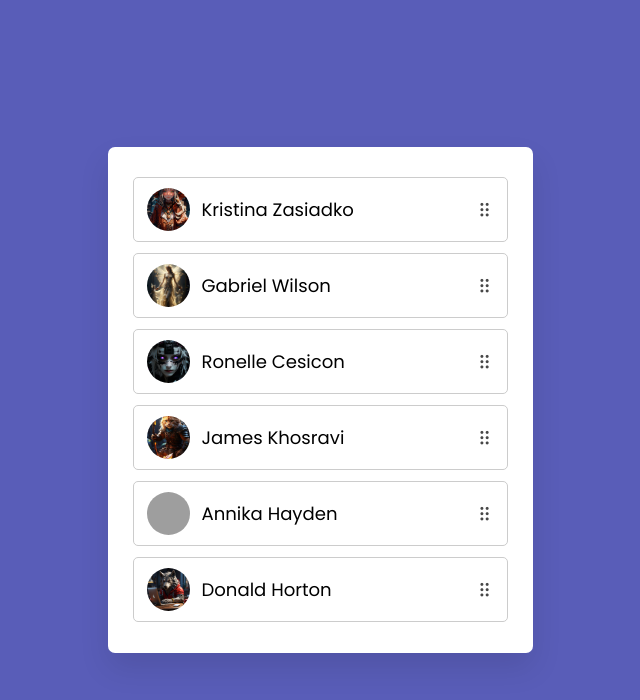
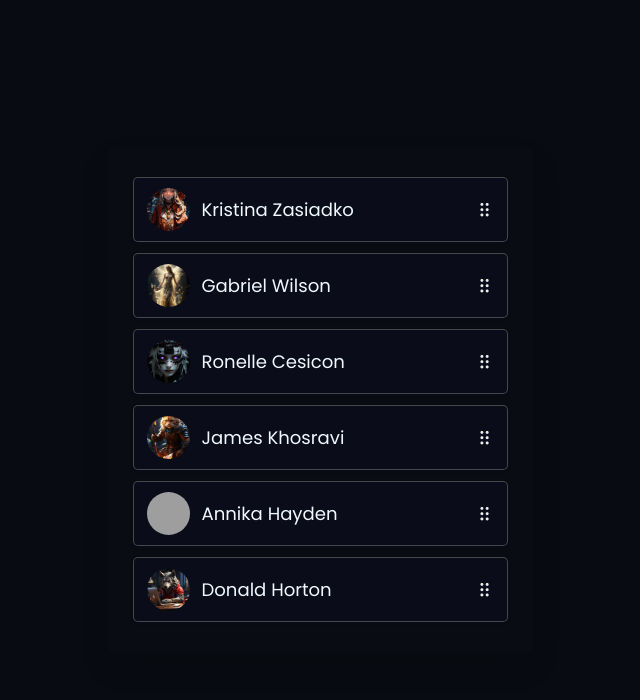
Before and after one commit to codewithandres/-47DayCode-Drag-and-Drop-Sortable-List, a plain HTML site: page index.html in a window 1280 px wide. Shown: the whole page, without its empty margins (320-960 px from the left). Drawn offline with nearby package versions, Linux system fonts and the light colour scheme; grey boxes are pictures that could not be loaded.

Commit message:
se agrego un cambio de estilo y la ducnionaldad con javascript 😊

```diff
--- a/css/main.css
+++ b/css/main.css
@@ -13,30 +13,33 @@ body {
     align-items: center;
     justify-content: center;
     min-height: 100vh;
-    background: #595DB8;
+    background: hsl(222, 36%, 5%);
+    color: aliceblue;
 }
 
 .sortable-list {
     width: 425px;
     padding: 25px;
-    background: #fff;
+    background: hsl(228, 33%, 6%);
     border-radius: 7px;
     padding: 30px 25px 20px;
     box-shadow: 0 15px 30px rgba(0, 0, 0, 0.1);
+
 }
 
 .sortable-list .item {
     list-style: none;
     display: flex;
-    cursor: move;
-    background: #fff;
+    cursor: grab;
+    background: hsl(229, 42%, 7%);
     align-items: center;
     border-radius: 5px;
     padding: 10px 13px;
     margin-bottom: 11px;
-    /*box-shadow: 0 2px 4px rgba(0, 0, 0, 0.06);*/
-    border: 1px solid #ccc;
+    box-shadow: 0 2px 4px rgba(0, 0, 0, 0.06);
+    border: 1px solid hsla(0, 0%, 80%, 0.301);
     justify-content: space-between;
+
 }
 
 .item .details {
@@ -58,7 +61,7 @@ body {
 }
 
 .item i {
-    color: #474747;
+    color: hwb(0 93% 7%);
     font-size: 1.13rem;
 }
 
--- a/js/app.js
+++ b/js/app.js
@@ -8,3 +8,18 @@ const sortableList = document.querySelector('.sortable-list');
     });
     item.addEventListener('dragend', () => item.classList.remove('dragging'));
 });
+
+const initSortableList = e => {
+    e.preventDefault();
+
+    const dragginItem = sortableList.querySelector('.dragging');
+    const siblings = [...sortableList.querySelectorAll('.item:not(.draggin)')];
+
+    let nextSibligns = siblings.find(sibling =>
+        e.clientY <= sibling.offsetTop + sibling.offsetHeight / 2
+    );
+    sortableList.insertBefore(dragginItem, nextSibligns);
+};
+
+sortableList.addEventListener('dragover', initSortableList);
+sortableList.addEventListener('dragenter', e => e.preventDefault());
```
